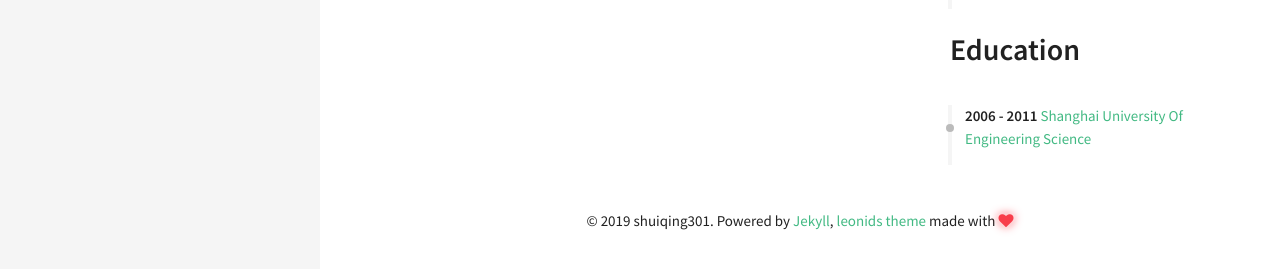
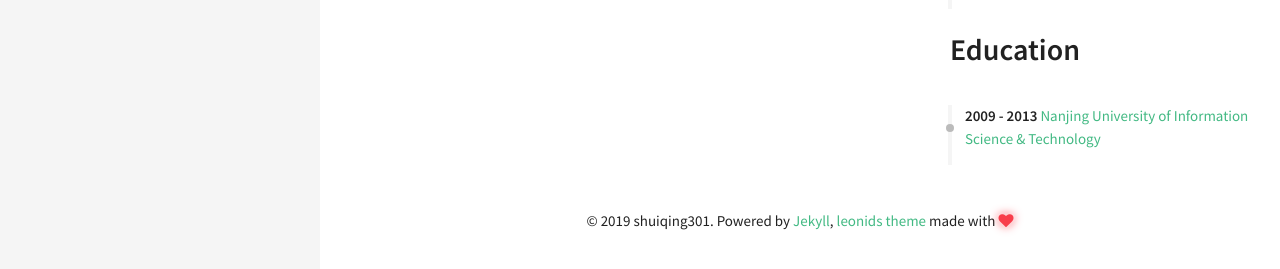
Before and after one commit to 7mming7/7mming7.github.io, a Jekyll site: the page built from resume.html, in a window 1280 px wide. Shown: the part 575-844 px from the top of the page. Built offline with Jekyll 4.4.1, drawn with Linux system fonts in a browser that asks for light colours; nearby versions of some CDN libraries.

Commit message:
Initial commit

```diff
--- a/_data/index/education.yml
+++ b/_data/index/education.yml
@@ -1,3 +1,3 @@
-- name: Shanghai University Of Engineering Science
-  link: http://www.sues.edu.cn/
-  date: 2006 - 2011
+- name: Nanjing University of Information Science & Technology
+  link: https://www.nuist.edu.cn/
+  date: 2009 - 2013
```
